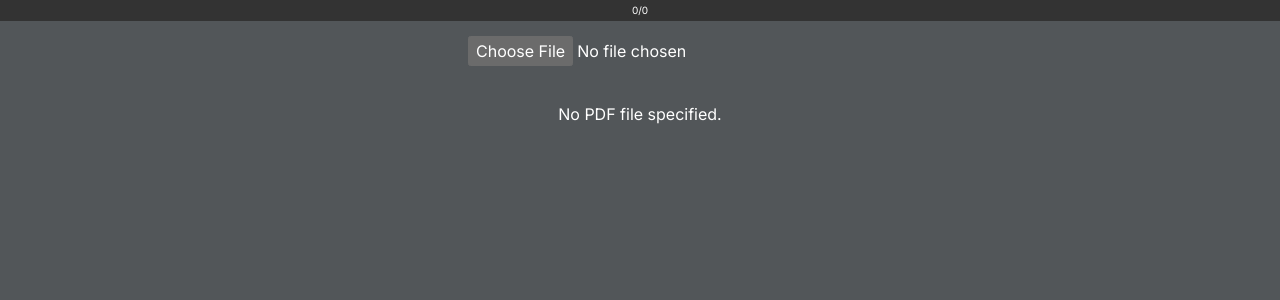
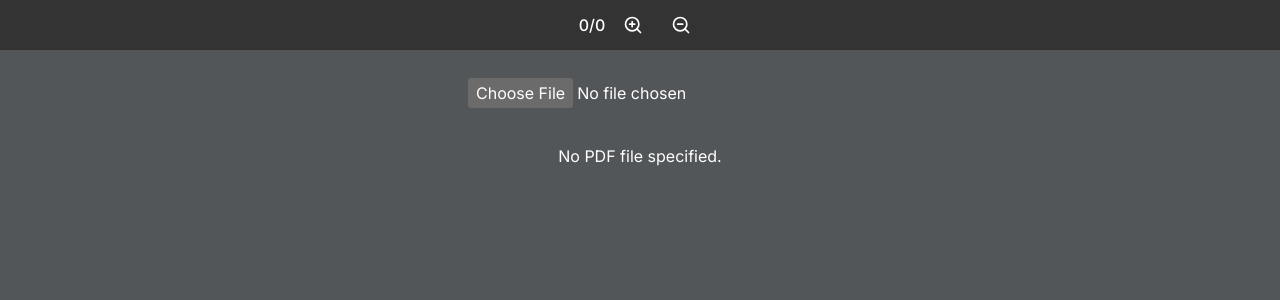
Before and after one commit to tallpizza/pdf_viewer, a Next.js app: page / in a window 1280 px wide. Shown: the top 300 px of the page. Built offline with nearby package versions, Linux system fonts and the light colour scheme.

Commit message:
add zoom in and out

```diff
--- a/app/main.css
+++ b/app/main.css
@@ -6,28 +6,6 @@ body {
 
 button {
   font: inherit;
-}
-
-.header {
-  position: fixed;
-  top: 0;
-  left: 0;
-  width: 100%;
-  background-color: #333; /* Dark background for visibility */
-  color: white; /* White text color */
-  text-align: center;
-  z-index: 1000;
-  padding: 0.3em 0;
-  font-size: x-small;
-}
-
-.document {
-  width: 100%;
-  display: flex;
-  flex-direction: column;
-  align-items: center;
-  margin: 10px 0;
-  padding: 10px;
 }
 
 .page-top-marker {
--- a/app/page.tsx
+++ b/app/page.tsx
@@ -5,6 +5,8 @@ import "react-pdf/dist/esm/Page/AnnotationLayer.css";
 import "react-pdf/dist/esm/Page/TextLayer.css";
 import "./main.css";
 import type { PDFDocumentProxy } from "pdfjs-dist";
+import { ZoomIn, ZoomOut } from "lucide-react";
+import { Button } from "@/components/ui/button";
 
 pdfjs.GlobalWorkerOptions.workerSrc = `//cdnjs.cloudflare.com/ajax/libs/pdf.js/${pdfjs.version}/pdf.worker.js`;
 
@@ -15,6 +17,7 @@ export default function DefaultPage() {
   const [numPages, setNumPages] = useState<number>(0);
   const [currentPage, setCurrentPage] = useState<number[]>([]);
   const pageRefs = useRef<(HTMLDivElement | null)[]>([]);
+  const [scale, setScale] = useState<number>();
 
   const options = useMemo(
     () => ({
@@ -78,18 +81,41 @@ export default function DefaultPage() {
   useEffect(() => {
     if (numPages > 0 && file && file.name && localStorage.getItem(file.name)) {
       const storedPage = Number(localStorage.getItem(file.name));
+      if (storedPage === 0 || storedPage == 1) {
+        return;
+      }
+
       setTimeout(() => {
         if (confirm("최근 읽은 페이지로 이동하시겠습니까?")) {
           pageRefs.current[storedPage - 1]?.scrollIntoView();
         }
       }, 300);
     }
+
+    const storedScale = localStorage.getItem("scale");
+    if (storedScale) {
+      setScale(Number(storedScale));
+    }
   }, [numPages, file]);
+
+  useEffect(() => {
+    if (scale) {
+      localStorage.setItem("scale", scale.toString());
+    }
+  }, [scale]);
 
   return (
     <div className="w-full">
-      <div className="header">{min(currentPage) + "/" + numPages}</div>
-      <div className="document">
+      <div className="flex items-center justify-center gap-2 fixed top-0 left-0 w-full bg-[#333] text-white text-center py-2 h-[30px] md:h-[50px] font-medium z-10">
+        {min(currentPage) + "/" + numPages}
+        <Button variant="ghost" size="icon" onClick={zoomIn}>
+          <ZoomIn className="h-5 w-5" />
+        </Button>
+        <Button variant="ghost" size="icon" onClick={zoomOut}>
+          <ZoomOut className="h-5 w-5" />
+        </Button>
+      </div>
+      <div className=" w-full flex flex-col items-center mt-[30px] md:mt-[50px] p-3">
         <div className="document__load">
           <input onChange={onFileChange} type="file" accept="application/pdf" />
         </div>
@@ -106,7 +132,11 @@ export default function DefaultPage() {
                 data-page-number={index + 1}
               >
                 <div className="page-top-marker" data-page-number={index + 1}>
-                  <Page key={`page_${index + 1}`} pageNumber={index + 1} />
+                  <Page
+                    key={`page_${index + 1}`}
+                    pageNumber={index + 1}
+                    scale={scale}
+                  />
                 </div>
               </div>
             ))}
@@ -115,6 +145,21 @@ export default function DefaultPage() {
       </div>
     </div>
   );
+  function zoomIn() {
+    if (!scale) {
+      setScale(1);
+      return;
+    }
+    setScale(scale * 1.1); // 확대
+  }
+
+  function zoomOut() {
+    if (!scale) {
+      setScale(1);
+      return;
+    }
+    setScale(scale / 1.1); // 축소
+  }
 
   function onFileChange(event: React.ChangeEvent<HTMLInputElement>): void {
     const { files } = event.target;
```
